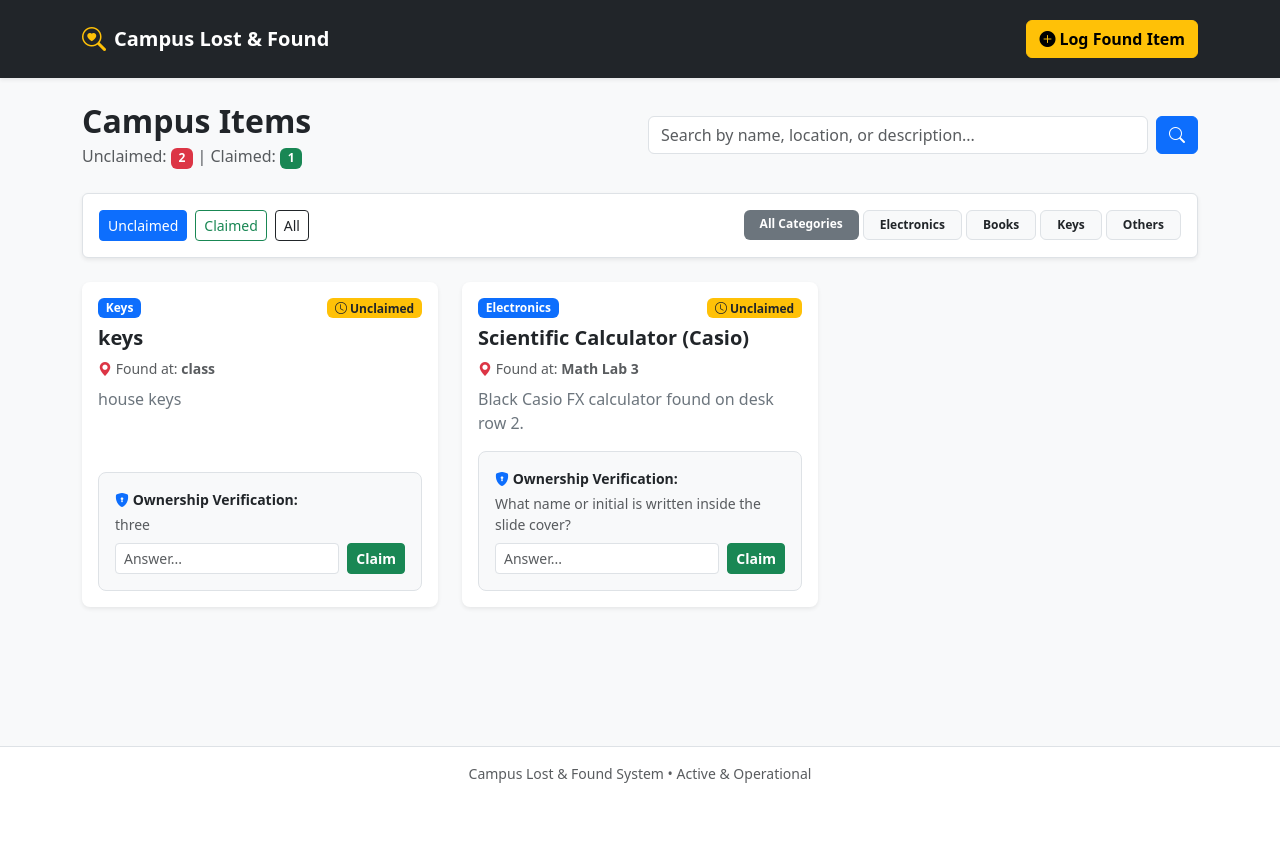
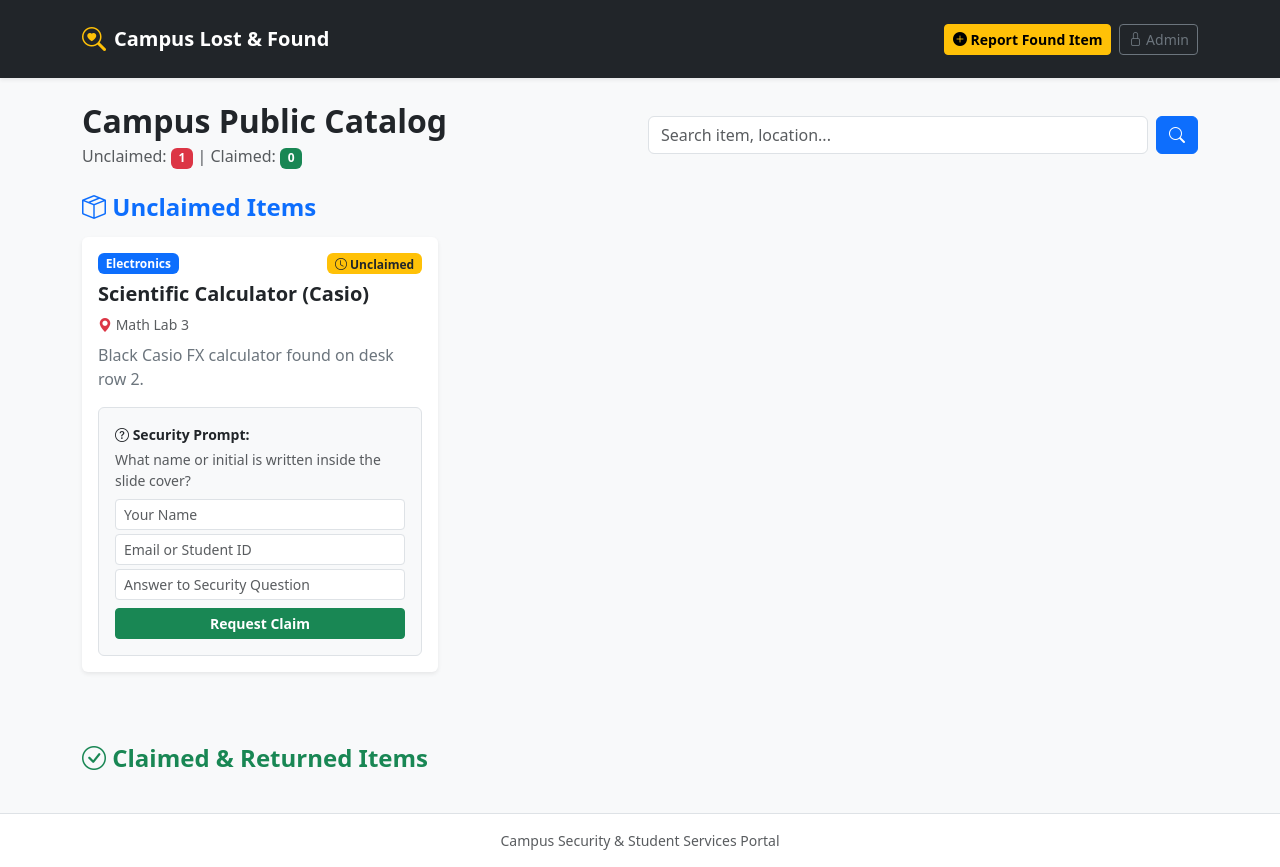
Before and after one commit to Aza-se/lost-and-found, a Flask app: page / in a window 1280 px wide. Before the commit the page ends 783 px from the top, so only its background shows below. Run offline with Flask 3, Linux system fonts and the light colour scheme; data comes from the database, SQL or seed files in the repository.

Commit message:
Add Admin interface, approval workflows, and status comments

```diff
--- a/app.py
+++ b/app.py
@@ -1,27 +1,25 @@
 import os
-from flask import Flask, render_template, request, redirect, url_for, flash
+from flask import Flask, render_template, request, redirect, url_for, flash, session
 from database import init_db, get_db_connection
 
 app = Flask(__name__)
-app.secret_key = "campus_lost_found_secret_key"
+app.secret_key = "campus_lost_found_secure_key"
 
-# Initialize database schema and default items
 init_db()
+
+ADMIN_USERNAME = "admin"
+ADMIN_PASSWORD = "admin123"
+
+# --- CLIENT ROUTES ---
 
 @app.route("/")
 def index():
     search_query = request.args.get("q", "").strip()
     category_filter = request.args.get("category", "").strip()
-    status_filter = request.args.get("status", "UNCLAIMED").strip()
 
     conn = get_db_connection()
-
-    query = "SELECT * FROM items WHERE 1=1"
+    query = "SELECT * FROM items WHERE status = 'UNCLAIMED'"
     params = []
-
-    if status_filter and status_filter != "ALL":
-        query += " AND status = ?"
-        params.append(status_filter)
 
     if category_filter:
         query += " AND category = ?"
@@ -34,9 +32,9 @@
 
     query += " ORDER BY id DESC"
 
-    items = conn.execute(query, params).fetchall()
+    unclaimed_items = conn.execute(query, params).fetchall()
+    claimed_items = conn.execute("SELECT * FROM items WHERE status = 'CLAIMED' ORDER BY id DESC").fetchall()
 
-    # Quick statistics counts
     total_unclaimed = conn.execute("SELECT COUNT(*) FROM items WHERE status = 'UNCLAIMED'").fetchone()[0]
     total_claimed = conn.execute("SELECT COUNT(*) FROM items WHERE status = 'CLAIMED'").fetchone()[0]
 
@@ -44,10 +42,10 @@
 
     return render_template(
         "index.html",
-        items=items,
+        items=unclaimed_items,
+        claimed_items=claimed_items,
         search_query=search_query,
         active_category=category_filter,
-        active_status=status_filter,
         total_unclaimed=total_unclaimed,
         total_claimed=total_claimed
     )
@@ -60,6 +58,7 @@
         location = request.form.get("location_found", "").strip()
         description = request.form.get("description", "").strip()
         question = request.form.get("security_question", "").strip()
+        answer = request.form.get("security_answer", "").strip()
 
         if not title or not location or not description or not question:
             flash("Please fill in all required fields.", "danger")
@@ -67,38 +66,117 @@
 
         conn = get_db_connection()
         conn.execute(
-            """INSERT INTO items (item_title, category, location_found, description, security_question)
-               VALUES (?, ?, ?, ?, ?)""",
-            (title, category, location, description, question)
+            """INSERT INTO items (item_title, category, location_found, description, security_question, security_answer, status)
+               VALUES (?, ?, ?, ?, ?, ?, 'PENDING_APPROVAL')""",
+            (title, category, location, description, question, answer)
         )
         conn.commit()
         conn.close()
 
-        flash(f"'{title}' successfully published to Campus Lost & Found!", "success")
+        flash("Your report was submitted! It will appear on the live board once approved by Campus Security.", "info")
         return redirect(url_for("index"))
 
     return render_template("post_item.html")
 
-@app.route("/claim/<int:item_id>", methods=["POST"])
-def claim_item(item_id):
-    answer = request.form.get("security_answer", "").strip()
+@app.route("/claim_request/<int:item_id>", methods=["POST"])
+def submit_claim(item_id):
+    claimer_name = request.form.get("claimer_name", "").strip()
+    claimer_contact = request.form.get("claimer_contact", "").strip()
+    provided_answer = request.form.get("provided_answer", "").strip()
 
-    if not answer:
-        flash("You must provide an answer to claim the item.", "warning")
+    if not claimer_name or not claimer_contact or not provided_answer:
+        flash("Please complete all details to request a claim.", "warning")
         return redirect(url_for("index"))
 
     conn = get_db_connection()
-    item = conn.execute("SELECT * FROM items WHERE id = ?", (item_id,)).fetchone()
+    conn.execute(
+        """INSERT INTO claims (item_id, claimer_name, claimer_contact, provided_answer, claim_status)
+           VALUES (?, ?, ?, ?, 'PENDING_REVIEW')""",
+        (item_id, claimer_name, claimer_contact, provided_answer)
+    )
+    conn.commit()
+    conn.close()
 
-    if item:
-        conn.execute("UPDATE items SET status = 'CLAIMED' WHERE id = ?", (item_id,))
+    flash("Claim request submitted! Campus Admin will review your answer and contact you.", "success")
+    return redirect(url_for("index"))
+
+
+# --- ADMIN ROUTES ---
+
+@app.route("/admin/login", methods=["GET", "POST"])
+def admin_login():
+    if request.method == "POST":
+        username = request.form.get("username", "")
+        password = request.form.get("password", "")
+        if username == ADMIN_USERNAME and password == ADMIN_PASSWORD:
+            session["is_admin"] = True
+            flash("Welcome back, Administrator.", "success")
+            return redirect(url_for("admin_dashboard"))
+        else:
+            flash("Invalid credentials.", "danger")
+    return render_template("admin_login.html")
+
+@app.route("/admin/logout")
+def admin_logout():
+    session.pop("is_admin", None)
+    flash("Logged out successfully.", "info")
+    return redirect(url_for("index"))
+
+@app.route("/admin")
+def admin_dashboard():
+    if not session.get("is_admin"):
+        return redirect(url_for("admin_login"))
+
+    conn = get_db_connection()
+    pending_items = conn.execute("SELECT * FROM items WHERE status = 'PENDING_APPROVAL' ORDER BY id DESC").fetchall()
+
+    pending_claims = conn.execute("""
+        SELECT claims.*, items.item_title, items.security_question, items.security_answer
+        FROM claims
+        JOIN items ON claims.item_id = items.id
+        WHERE claims.claim_status = 'PENDING_REVIEW'
+        ORDER BY claims.id DESC
+    """).fetchall()
+
+    all_items = conn.execute("SELECT * FROM items ORDER BY id DESC").fetchall()
+    conn.close()
+
+    return render_template("admin_dashboard.html", pending_items=pending_items, pending_claims=pending_claims, all_items=all_items)
+
+@app.route("/admin/approve_item/<int:item_id>", methods=["POST"])
+def approve_item(item_id):
+    if not session.get("is_admin"):
+        return redirect(url_for("admin_login"))
+
+    conn = get_db_connection()
+    conn.execute("UPDATE items SET status = 'UNCLAIMED' WHERE id = ?", (item_id,))
+    conn.commit()
+    conn.close()
+
+    flash("Item approved and published live!", "success")
+    return redirect(url_for("admin_dashboard"))
+
+@app.route("/admin/approve_claim/<int:claim_id>", methods=["POST"])
+def approve_claim(claim_id):
+    if not session.get("is_admin"):
+        return redirect(url_for("admin_login"))
+
+    notes = request.form.get("admin_notes", "Verified identity & handed over by Admin.").strip()
+
+    conn = get_db_connection()
+    claim = conn.execute("SELECT * FROM claims WHERE id = ?", (claim_id,)).fetchone()
+
+    if claim:
+        # Mark claim approved
+        conn.execute("UPDATE claims SET claim_status = 'APPROVED' WHERE id = ?", (claim_id,))
+        # Mark item as claimed with comment
+        conn.execute("UPDATE items SET status = 'CLAIMED', admin_notes = ? WHERE id = ?", (notes, claim['item_id']))
         conn.commit()
-        flash(f"Claim request recorded for '{item['item_title']}'. Please present proof at the main office.", "success")
-    else:
-        flash("Item not found.", "danger")
+        flash("Claim approved! Item marked as Taken by Owner.", "success")
 
     conn.close()
-    return redirect(url_for("index"))
+    return redirect(url_for("admin_dashboard"))
+
 
 if __name__ == "__main__":
     # Reads PORT environment variable dynamically (for Render) or defaults to 5000 (local)
--- a/templates/base.html
+++ b/templates/base.html
@@ -6,7 +6,6 @@
     <title>Campus Lost & Found</title>
     <link href="https://cdn.jsdelivr.net/npm/bootstrap@5.3.0/dist/css/bootstrap.min.css" rel="stylesheet">
     <link href="https://cdn.jsdelivr.net/npm/bootstrap-icons@1.10.5/font/bootstrap-icons.css" rel="stylesheet">
-    <link rel="stylesheet" href="{{ url_for('static', filename='style.css') }}">
 </head>
 <body class="bg-light d-flex flex-column min-vh-100">
     <nav class="navbar navbar-expand-lg navbar-dark bg-dark shadow-sm py-3">
@@ -15,9 +14,15 @@
                 <i class="bi bi-search-heart text-warning fs-4"></i> Campus Lost & Found
             </a>
             <div class="d-flex align-items-center gap-2 ms-auto">
-                <a href="/post" class="btn btn-warning fw-bold d-flex align-items-center gap-1">
-                    <i class="bi bi-plus-circle-fill"></i> Log Found Item
+                <a href="/post" class="btn btn-warning fw-bold btn-sm">
+                    <i class="bi bi-plus-circle-fill"></i> Report Found Item
                 </a>
+                {% if session.is_admin %}
+                    <a href="/admin" class="btn btn-outline-light btn-sm"><i class="bi bi-shield-lock"></i> Admin Console</a>
+                    <a href="/admin/logout" class="btn btn-outline-danger btn-sm">Logout</a>
+                {% else %}
+                    <a href="/admin/login" class="btn btn-outline-secondary btn-sm"><i class="bi bi-lock"></i> Admin</a>
+                {% endif %}
             </div>
         </div>
     </nav>
@@ -37,10 +42,8 @@
         {% block content %}{% endblock %}
     </main>
 
-    <footer class="bg-white border-top py-3 mt-auto">
-        <div class="container text-center text-muted small">
-            Campus Lost & Found System &bull; Active & Operational
-        </div>
+    <footer class="bg-white border-top py-3 mt-auto text-center text-muted small">
+        Campus Security & Student Services Portal
     </footer>
 
     <script src="https://cdn.jsdelivr.net/npm/bootstrap@5.3.0/dist/js/bootstrap.bundle.min.js"></script>
--- a/templates/index.html
+++ b/templates/index.html
@@ -3,89 +3,66 @@
 {% block content %}
 <div class="row mb-4 align-items-center g-3">
     <div class="col-md-6">
-        <h2 class="fw-bold mb-1">Campus Items</h2>
-        <p class="text-muted mb-0">
-            Unclaimed: <span class="badge bg-danger">{{ total_unclaimed }}</span> |
-            Claimed: <span class="badge bg-success">{{ total_claimed }}</span>
-        </p>
+        <h2 class="fw-bold mb-1">Campus Public Catalog</h2>
+        <p class="text-muted mb-0">Unclaimed: <span class="badge bg-danger">{{ total_unclaimed }}</span> | Claimed: <span class="badge bg-success">{{ total_claimed }}</span></p>
     </div>
     <div class="col-md-6">
         <form action="/" method="GET" class="d-flex gap-2">
-            <input type="text" name="q" class="form-control" placeholder="Search by name, location, or description..." value="{{ search_query }}">
-            {% if active_category %}<input type="hidden" name="category" value="{{ active_category }}">{% endif %}
-            {% if active_status %}<input type="hidden" name="status" value="{{ active_status }}">{% endif %}
+            <input type="text" name="q" class="form-control" placeholder="Search item, location..." value="{{ search_query }}">
             <button type="submit" class="btn btn-primary"><i class="bi bi-search"></i></button>
-            {% if search_query or active_category or active_status != 'UNCLAIMED' %}
-                <a href="/" class="btn btn-outline-secondary" title="Reset Filters"><i class="bi bi-x-circle"></i></a>
-            {% endif %}
         </form>
     </div>
 </div>
 
-<div class="d-flex flex-wrap gap-2 mb-4 align-items-center justify-content-between bg-white p-3 rounded shadow-sm border">
-    <div class="d-flex flex-wrap gap-2">
-        <a href="/?status=UNCLAIMED{% if search_query %}&q={{ search_query }}{% endif %}"
-           class="btn btn-sm {% if active_status == 'UNCLAIMED' %}btn-primary{% else %}btn-outline-primary{% endif %}">Unclaimed</a>
-        <a href="/?status=CLAIMED{% if search_query %}&q={{ search_query }}{% endif %}"
-           class="btn btn-sm {% if active_status == 'CLAIMED' %}btn-success{% else %}btn-outline-success{% endif %}">Claimed</a>
-        <a href="/?status=ALL{% if search_query %}&q={{ search_query }}{% endif %}"
-           class="btn btn-sm {% if active_status == 'ALL' %}btn-dark{% else %}btn-outline-dark{% endif %}">All</a>
-    </div>
-
-    <div class="d-flex flex-wrap gap-1">
-        <a href="/?category={% if active_status %}&status={{ active_status }}{% endif %}{% if search_query %}&q={{ search_query }}{% endif %}"
-           class="badge {% if not active_category %}bg-secondary{% else %}bg-light text-dark border{% endif %} text-decoration-none py-2 px-3">All Categories</a>
-        <a href="/?category=Electronics{% if active_status %}&status={{ active_status }}{% endif %}{% if search_query %}&q={{ search_query }}{% endif %}"
-           class="badge {% if active_category == 'Electronics' %}bg-secondary{% else %}bg-light text-dark border{% endif %} text-decoration-none py-2 px-3">Electronics</a>
-        <a href="/?category=Books{% if active_status %}&status={{ active_status }}{% endif %}{% if search_query %}&q={{ search_query }}{% endif %}"
-           class="badge {% if active_category == 'Books' %}bg-secondary{% else %}bg-light text-dark border{% endif %} text-decoration-none py-2 px-3">Books</a>
-        <a href="/?category=Keys{% if active_status %}&status={{ active_status }}{% endif %}{% if search_query %}&q={{ search_query }}{% endif %}"
-           class="badge {% if active_category == 'Keys' %}bg-secondary{% else %}bg-light text-dark border{% endif %} text-decoration-none py-2 px-3">Keys</a>
-        <a href="/?category=Others{% if active_status %}&status={{ active_status }}{% endif %}{% if search_query %}&q={{ search_query }}{% endif %}"
-           class="badge {% if active_category == 'Others' %}bg-secondary{% else %}bg-light text-dark border{% endif %} text-decoration-none py-2 px-3">Others</a>
-    </div>
-</div>
-
-<div class="row">
+<h4 class="fw-bold mb-3 text-primary"><i class="bi bi-box-seam"></i> Unclaimed Items</h4>
+<div class="row mb-5">
     {% for item in items %}
     <div class="col-md-6 col-lg-4 mb-4">
-        <div class="card h-100 shadow-sm border-0 rounded-3">
+        <div class="card h-100 shadow-sm border-0">
             <div class="card-body d-flex flex-column">
-                <div class="d-flex justify-content-between align-items-start mb-2">
-                    <span class="badge bg-primary fs-7">{{ item.category }}</span>
-                    {% if item.status == 'UNCLAIMED' %}
-                        <span class="badge bg-warning text-dark"><i class="bi bi-clock"></i> Unclaimed</span>
-                    {% else %}
-                        <span class="badge bg-success"><i class="bi bi-check-circle-fill"></i> Claimed</span>
-                    {% endif %}
+                <div class="d-flex justify-content-between mb-2">
+                    <span class="badge bg-primary">{{ item.category }}</span>
+                    <span class="badge bg-warning text-dark"><i class="bi bi-clock"></i> Unclaimed</span>
                 </div>
-                <h5 class="fw-bold card-title text-dark">{{ item.item_title }}</h5>
-                <p class="text-muted small mb-2"><i class="bi bi-geo-alt-fill text-danger"></i> Found at: <strong>{{ item.location_found }}</strong></p>
-                <p class="card-text text-secondary mb-3 flex-grow-1">{{ item.description }}</p>
+                <h5 class="fw-bold">{{ item.item_title }}</h5>
+                <p class="text-muted small mb-2"><i class="bi bi-geo-alt-fill text-danger"></i> {{ item.location_found }}</p>
+                <p class="card-text text-secondary flex-grow-1">{{ item.description }}</p>
 
-                <div class="bg-light p-3 rounded-3 border mt-auto">
-                    <p class="mb-1 text-dark fw-semibold small"><i class="bi bi-shield-lock-fill text-primary"></i> Ownership Verification:</p>
+                <div class="bg-light p-3 rounded border mt-auto">
+                    <p class="small fw-bold mb-1"><i class="bi bi-question-circle"></i> Security Prompt:</p>
                     <p class="small text-muted mb-2">{{ item.security_question }}</p>
 
-                    {% if item.status == 'UNCLAIMED' %}
-                        <form action="/claim/{{ item.id }}" method="POST" class="d-flex gap-2">
-                            <input type="text" name="security_answer" class="form-control form-control-sm" placeholder="Answer..." required>
-                            <button type="submit" class="btn btn-sm btn-success fw-bold">Claim</button>
-                        </form>
-                    {% else %}
-                        <div class="alert alert-success p-1 mb-0 text-center small fw-semibold">
-                            Item Claimed
-                        </div>
-                    {% endif %}
+                    <form action="/claim_request/{{ item.id }}" method="POST">
+                        <input type="text" name="claimer_name" class="form-control form-control-sm mb-1" placeholder="Your Name" required>
+                        <input type="text" name="claimer_contact" class="form-control form-control-sm mb-1" placeholder="Email or Student ID" required>
+                        <input type="text" name="provided_answer" class="form-control form-control-sm mb-2" placeholder="Answer to Security Question" required>
+                        <button type="submit" class="btn btn-sm btn-success w-100 fw-bold">Request Claim</button>
+                    </form>
                 </div>
             </div>
         </div>
     </div>
     {% else %}
-    <div class="col-12 text-center py-5">
-        <i class="bi bi-inbox text-muted display-4 d-block mb-3"></i>
-        <h5 class="text-secondary">No items found matching your criteria.</h5>
-        <a href="/" class="btn btn-outline-primary mt-2">Clear Filters</a>
+    <div class="col-12 text-muted">No unclaimed items currently available.</div>
+    {% endfor %}
+</div>
+
+<h4 class="fw-bold mb-3 text-success"><i class="bi bi-check-circle"></i> Claimed & Returned Items</h4>
+<div class="row">
+    {% for item in claimed_items %}
+    <div class="col-md-6 col-lg-4 mb-3">
+        <div class="card bg-white border-success shadow-sm">
+            <div class="card-body">
+                <span class="badge bg-success mb-2">Taken by Owner</span>
+                <h6 class="fw-bold text-dark">{{ item.item_title }}</h6>
+                <p class="small text-muted mb-1">Location: {{ item.location_found }}</p>
+                {% if item.admin_notes %}
+                    <div class="alert alert-success p-2 small mb-0 mt-2">
+                        <strong>Admin Note:</strong> {{ item.admin_notes }}
+                    </div>
+                {% endif %}
+            </div>
+        </div>
     </div>
     {% endfor %}
 </div>
```
Also changed, not shown: database.py (+33 -16 lines), schema.sql (+19 -3 lines), templates/admin_dashboard.html (added, +78 -0 lines), templates/admin_login.html (added, +26 -0 lines).
